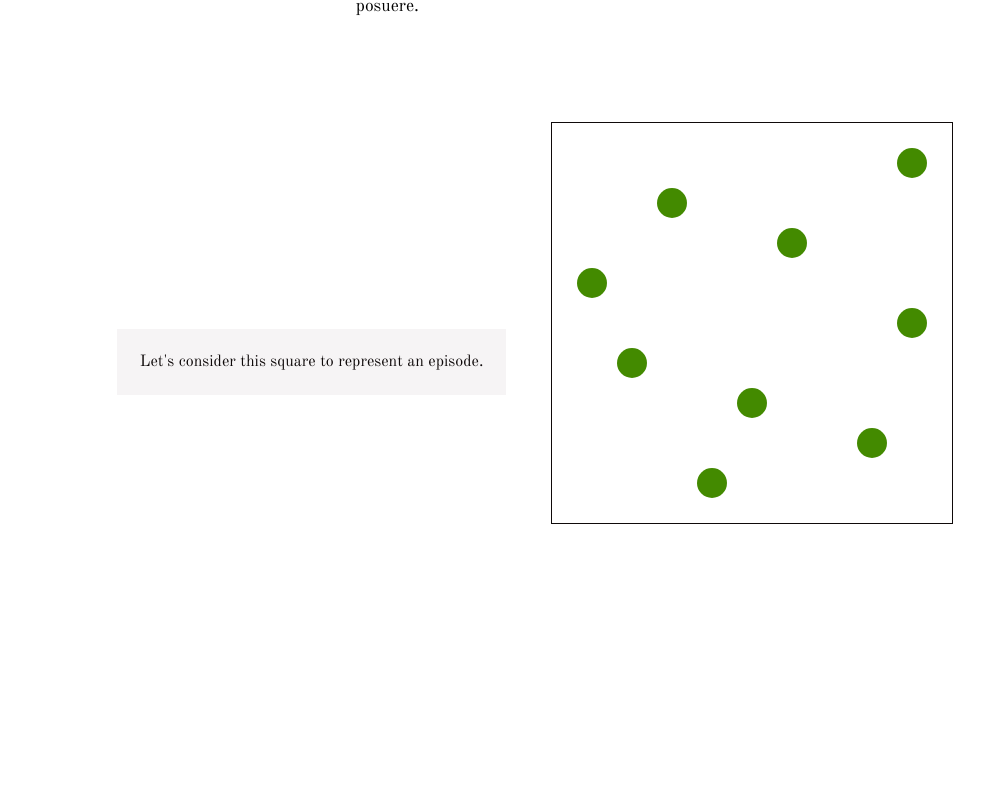
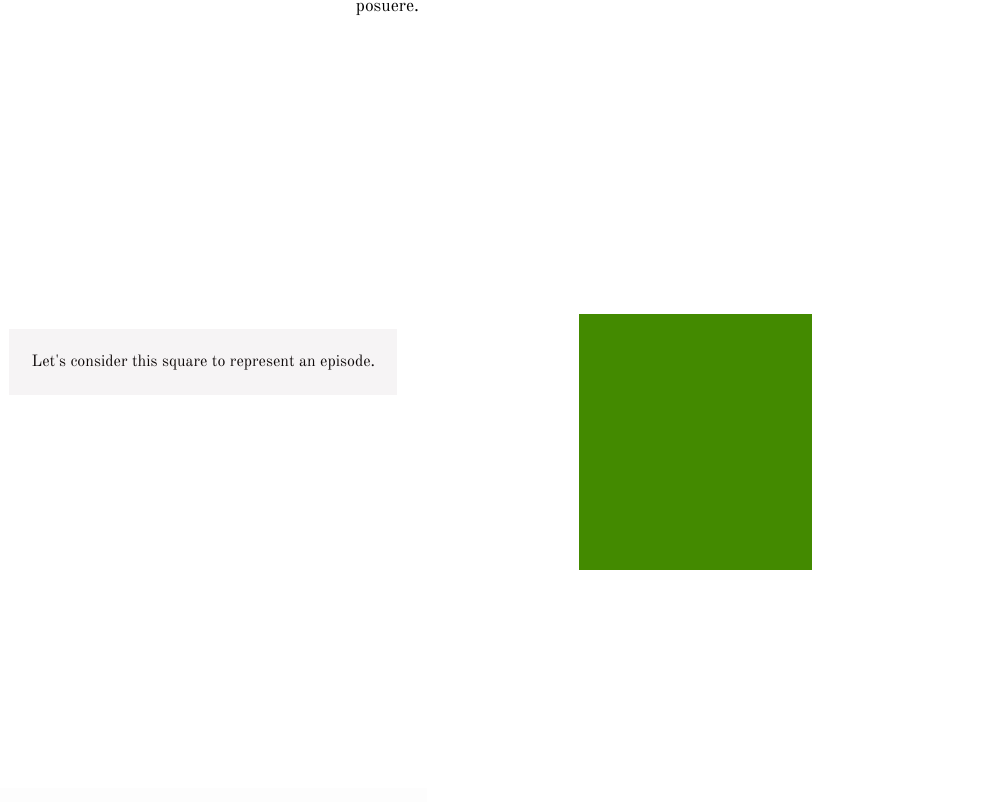
Before and after one commit to soumyakarwa/comedy-duos, a Svelte app in the folder frontend/svelte-app/: page / in a window 1280 px wide. Shown: the part 1478-2280 px from the top of the page, without its empty margins (105-1089 px from the left). Built offline with nearby package versions, Linux system fonts and the light colour scheme.

Commit message:
Added epsiode square and figured out to show episode descriptions on scroll

```diff
--- a/frontend/svelte-app/src/EpisodeBreakdown.svelte
+++ b/frontend/svelte-app/src/EpisodeBreakdown.svelte
@@ -3,21 +3,30 @@
   import { tweened } from "svelte/motion";
   import * as d3 from 'd3';
   import { onMount } from 'svelte';
+  import { writable } from 'svelte/store';
 
   let episodeData = [];
   let specificDataPoint;
+  let svg;
+  let width;
+  let episodeDescriptions = [];
+
+  const showDescriptions = writable(false);
 
   onMount(async () => {
       try {
           episodeData = await d3.csv("/data/brooklynNineNineCharacters.csv");
           specificDataPoint = episodeData.find(d => d.Title === "Hitchcock & Scully");
           console.log("Data loaded:", episodeData);
-      console.log("Specific Data Point:", specificDataPoint);
+          episodeDescriptions = [specificDataPoint[`Episode Description`], specificDataPoint[`Wiki Fandom Descriptions`], specificDataPoint[`Wikipedia Episode Descriptions`]];
       } catch (error) {
           console.error("Error loading data:", error);
       }
+
+      const svgRect = svg.getBoundingClientRect();
+      width = svgRect.width;
+      svg.setAttribute("height", width);
   });
-    console.log(episodeData);
 
   let data = [
       { foo: 4, bar: 1 },
@@ -33,28 +42,20 @@
 
   const tweenedX = tweened(data.map((d) => d.foo));
 
-    const setFoo = function () {
-      tweenedX.set(data.map((d) => d.foo));
-    };
   const setBar = function () {
       tweenedX.set(data.map((d) => d.bar));
   };
 
-    let width = 400;
-    let height = 400;
+  let currentStep;
+  const steps = [`Let's consider this square to represent an episode.`, `As I mentioned previously, here are the three epsiode Descriptions, for Season 7, Episode 6 titled "Hitchcock & Scully."`, `Step 2.`];
 
-    let xScale = d3.scaleLinear().domain([0, 10]).range([0, width]);
-    let yScale = d3.scaleLinear().domain([0, 10]).range([height, 0]);
-
-    let currentStep;
-    const steps = [`Let's consider this square to represent an episode.`, `Step 1?`, `Step 2.`];
-
-    $: if (currentStep == 0) {
-      setFoo();
-    } else if (currentStep == 1) {
+  $: if (currentStep == 1 || currentStep == 2) {
+      showDescriptions.set(true);
+  } else {
+      showDescriptions.set(false);
+      if (currentStep == 0) {
           setBar();
-    } else if (currentStep == 2) {
-      setFoo();
+      }
   }
 </script>
 
@@ -71,37 +72,65 @@
   </Scroll>
 
   <div class="chart">
-        <svg {width} {height}>
-          {#each data as d, index}
-            <circle
-              cx={xScale($tweenedX[index])}
-              cy={yScale(d.bar)}
-              r={15}
-              fill="#438A00"
-            />
-          {/each}
+      <div id="col1">
+          <div class="episodeDescriptions" class:active={$showDescriptions}>{episodeDescriptions[0]}</div>
+          <svg bind:this={svg}>
+              {#if width > 0}
+                  <rect x={0} y={0} width={width} height={width} fill="#438A00"></rect>
+              {/if}
           </svg>
+          <div class="episodeDescriptions" class:active={$showDescriptions}>{episodeDescriptions[1]}</div>
+      </div>
+      <div id="col2">
+          <div class="episodeDescriptions" class:active={$showDescriptions}>{episodeDescriptions[2]}</div>
+      </div>
   </div>
 </section>
 
-
 <style>
-
   .episode-section {
       display: flex;
-        justify-content: center;
-        gap: calc(var(--margin)*2)
-        /* height: 100vh;  */
+      justify-content: space-evenly;
+      gap: var(--margin)
   }
 
   /* The fixed chart */
   .chart {
-        /* background: #ffffff; */
-        width: 50vh;
-        height: 50vh;
+      width: 40vw;
+      height: 80vh;
       position: sticky;
-        border: 1px solid var(--black);
-        top: 25vh;
+      /* border: 1px solid var(--black);  */
+      top: 10vh;
+      display:flex;
+      flex-direction: row;
+      align-items: center;
+      gap: var(--margin);
+      padding-left:calc(var(--margin)*2);
+  }
+
+  #col1 {
+      display: flex;
+      flex-direction: column;
+      gap: calc(var(--margin)/2);
+      max-width: 50%;
+  }
+
+  #col2 {
+      max-width: 50%;
+  }
+
+  .episodeDescriptions {
+      opacity: 0;
+      transition: opacity 500ms ease;
+  }
+
+  .episodeDescriptions.active {
+      opacity: 1;
+  }
+
+  svg {
+      width: 100%;
+      /* height: 100%; */
   }
 
   /* Scrollytelling CSS */
@@ -114,6 +143,7 @@
   }
 
   .step-content {
+      /* max-width: 35vw;  */
       background: var(--white);
       opacity: 0.2;
       color: var(--black);
```
Lines whose indentation alone changed are shown as unchanged.
